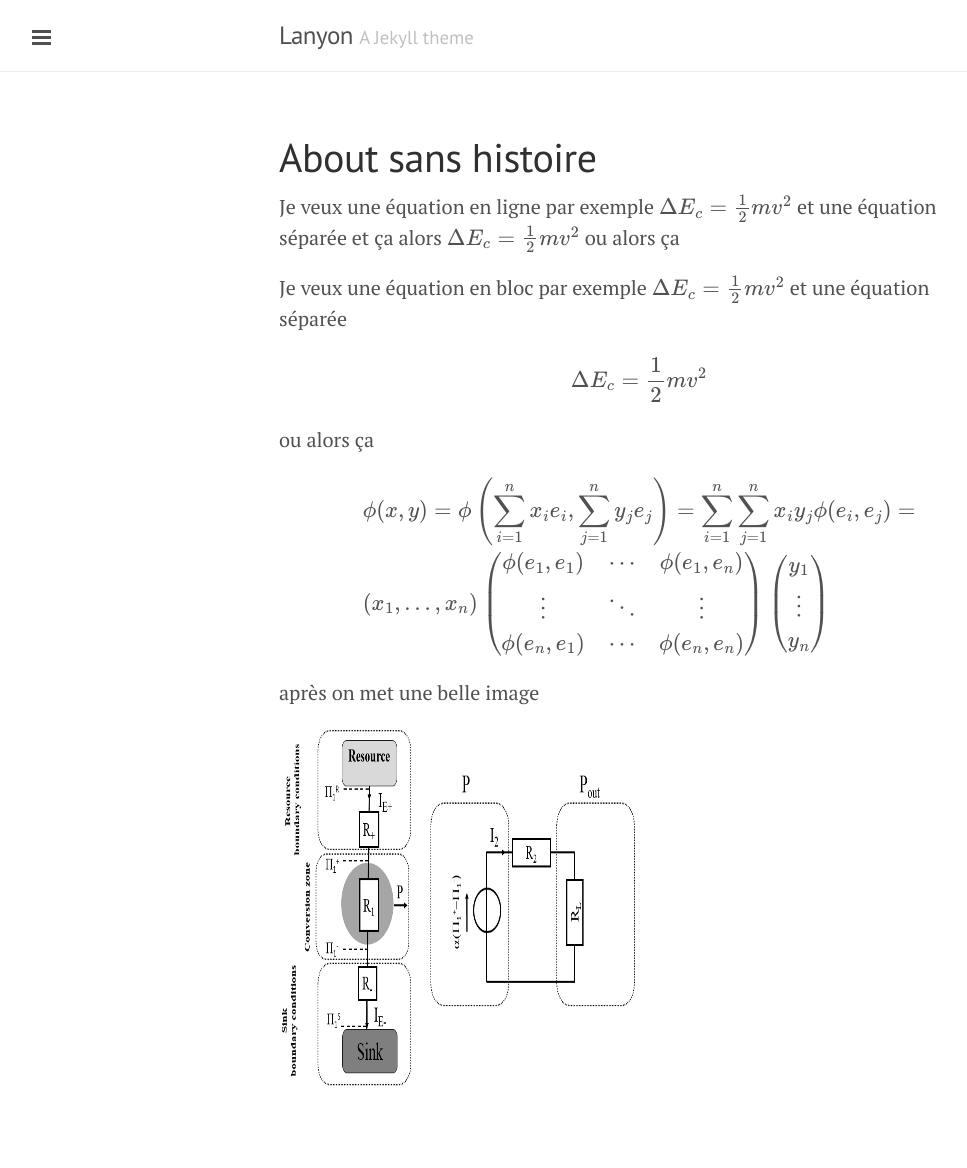
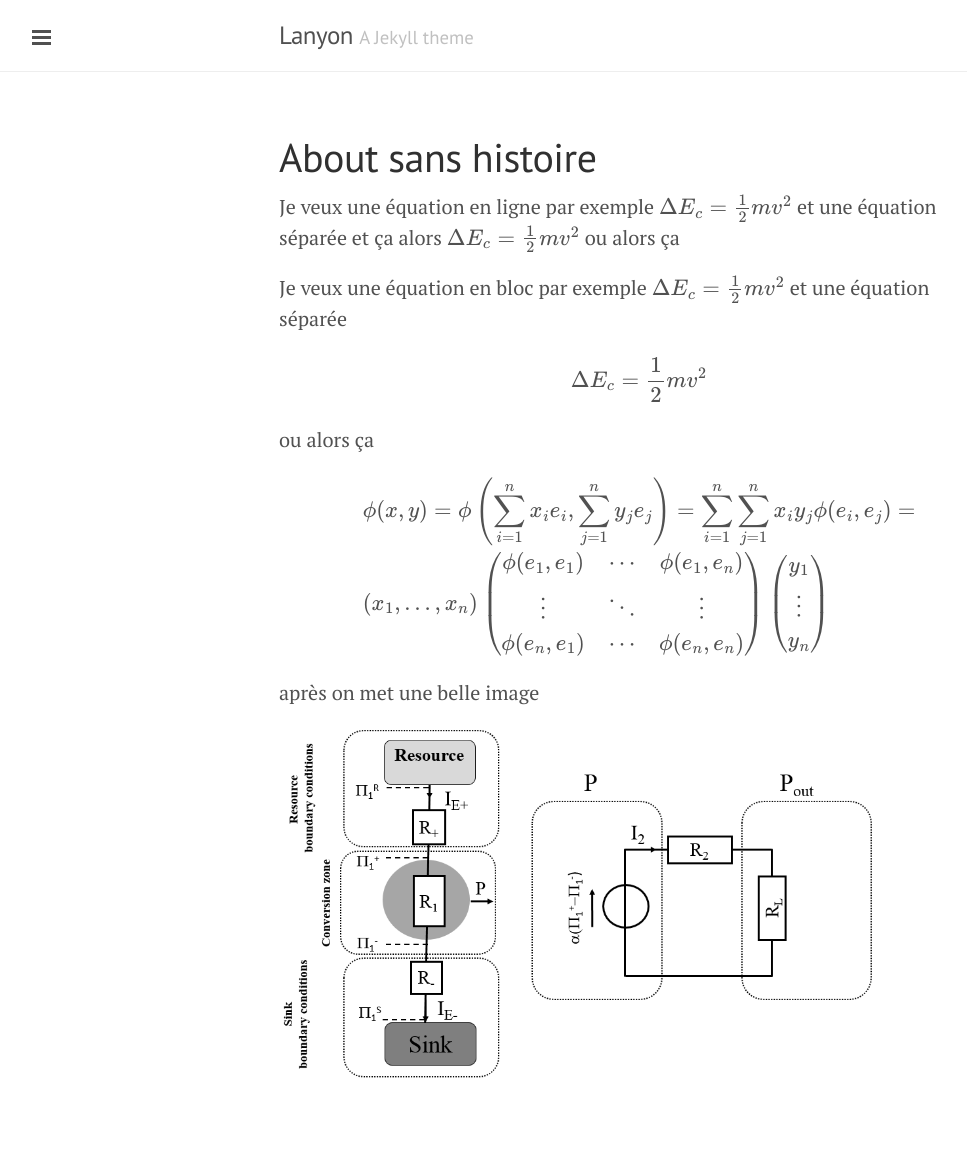
Before and after one commit to dyco-uparis/DyCo, a Jekyll site: the page built from about2.md, in a window 1280 px wide. Shown: the whole page, without its empty margins (1-968 px from the left). Built offline with Jekyll 4.4.1, drawn with Linux system fonts in a browser that asks for light colours; formulas are drawn with MathJax 3.

Commit message:
image size

```diff
--- a/about2.md
+++ b/about2.md
@@ -33,4 +33,4 @@ $$
 
 après on met une belle image
 
-![le titre !](/images/Image1.png){:height="360px" width="360px"}
+![le titre !](/images/Image1.png){: width="600px"}
```
